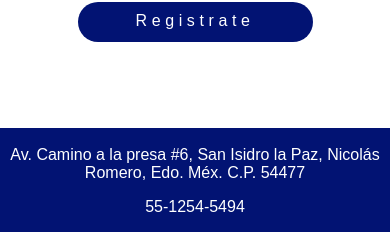
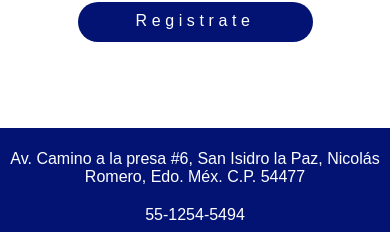
Before and after one commit to Karly-Dan/CPCH, a Nuxt app: page / in a window 390 px wide. Shown: the part 1102-1334 px from the top of the page. Built offline with nearby package versions, Linux system fonts and the light colour scheme.

Commit message:
se agrega padding en texto de direccion

```diff
--- a/components/footer.vue
+++ b/components/footer.vue
@@ -50,6 +50,9 @@ export default {
   .contenedor-footer {
     margin-top: 66px;
   }
+  .direccion {
+    padding: 4px;
+  }
 }
 @media (min-width: 1024px){
     .direccion, .privacidad {
```
